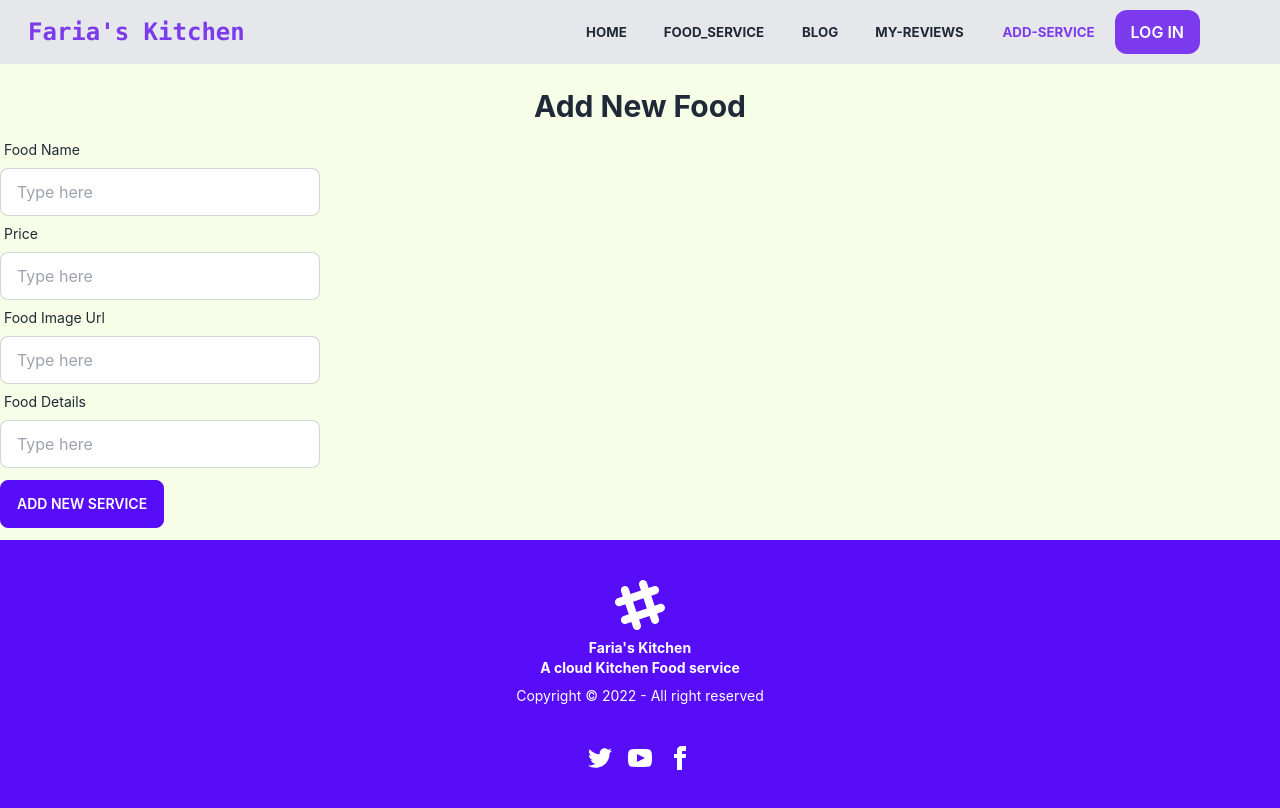
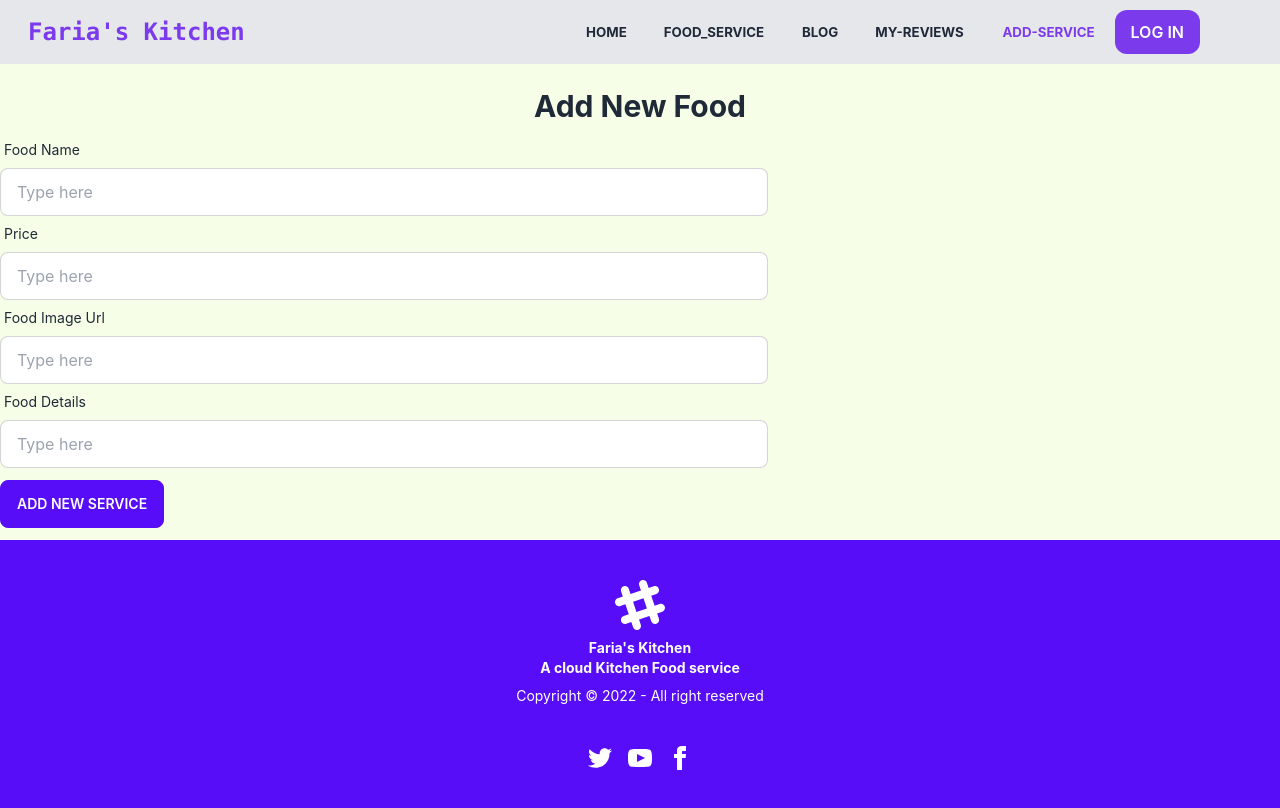
Before and after one commit to fariafarzanamukta/kitchen-client-side, a React (Create React App) app: page /addservice in a window 1280 px wide. Built offline with nearby package versions, Linux system fonts and the light colour scheme; no server answers.

Commit message:
add service section update

```diff
--- a/src/Pages/AddService/AddService.js
+++ b/src/Pages/AddService/AddService.js
@@ -40,28 +40,29 @@ const AddService = () => {
     return (
         <div className='max-w-screen-xl mx-auto '>
             <h1 className='text-3xl font-bold text-center mt-6 mb-2'>Add New Food</h1>
-            <div className='max-w-screen-xl mx-auto'>
-                <form onSubmit={handleAddService}>
-                    <div className="form-control w-full max-w-xs">
+            <div className=' flex items-center justify-center w-[60%]'>
+
+                    <form className='w-full flex-col items-center' onSubmit={handleAddService}>
+                        <div className="form-control w-full ">
                             <label className="label">
                                 <span className="label-text">Food Name</span>
                             </label>
-                        <input name='foodname' type="text" placeholder="Type here" className="input input-bordered w-full max-w-xs" />
+                            <input name='foodname' type="text" placeholder="Type here" className="input input-bordered w-full " />
 
                             <label className="label">
                                 <span className="label-text">Price</span>
                             </label>
-                        <input name='price' type="text" placeholder="Type here" className="input input-bordered w-full max-w-xs" />
+                            <input name='price' type="text" placeholder="Type here" className="input input-bordered w-full " />
 
                             <label className="label">
                                 <span className="label-text">Food Image Url</span>
                             </label>
-                        <input name='img' type="text" placeholder="Type here" className="input input-bordered w-full max-w-xs" />
+                            <input name='img' type="text" placeholder="Type here" className="input input-bordered w-full" />
 
                             <label className="label">
                                 <span className="label-text">Food Details</span>
                             </label>
-                        <input name='details' type="text" placeholder="Type here" className="input input-bordered w-full max-w-xs" />
+                            <input name='details' type="text" placeholder="Type here" className="input input-bordered w-full" />
 
 
 
@@ -70,6 +71,8 @@ const AddService = () => {
                             Add New Service
                         </button>
                     </form>
+
+
             </div>
         </div>
     );
```
Lines whose indentation alone changed are shown as unchanged.
